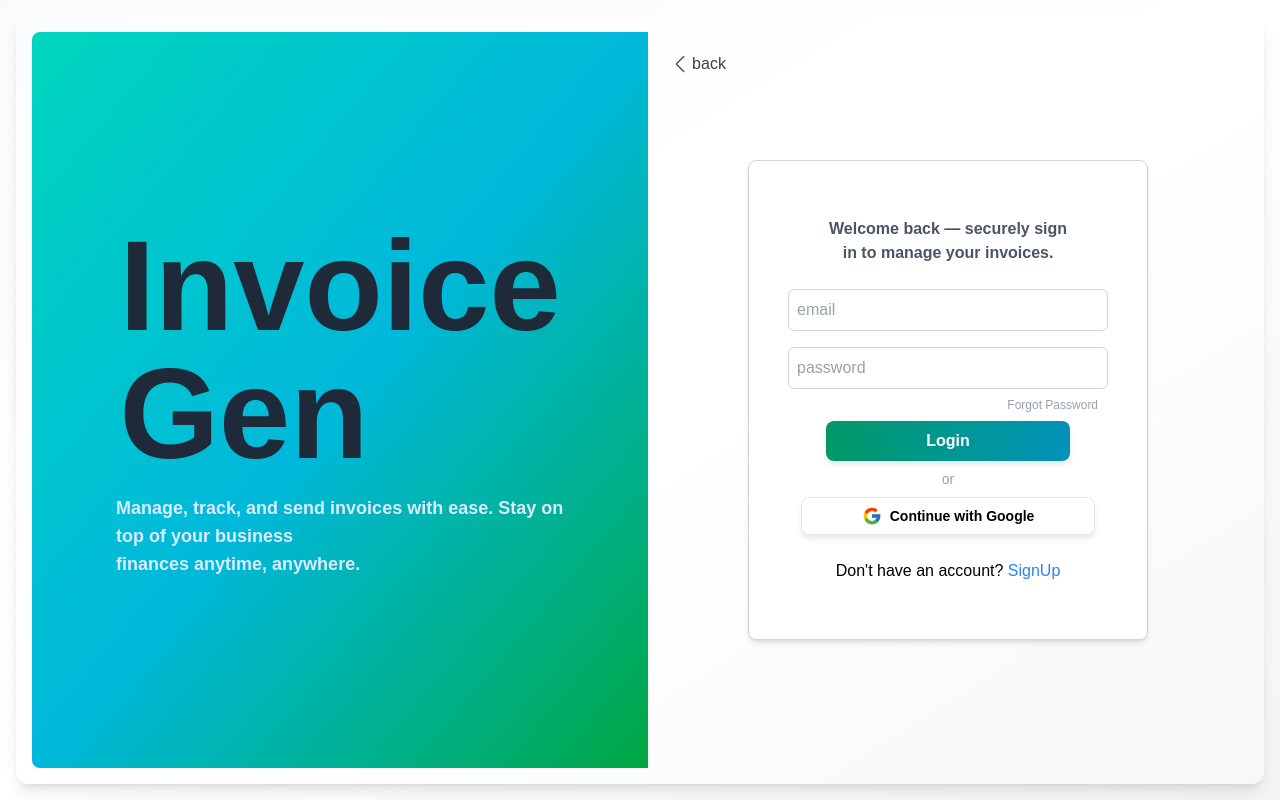
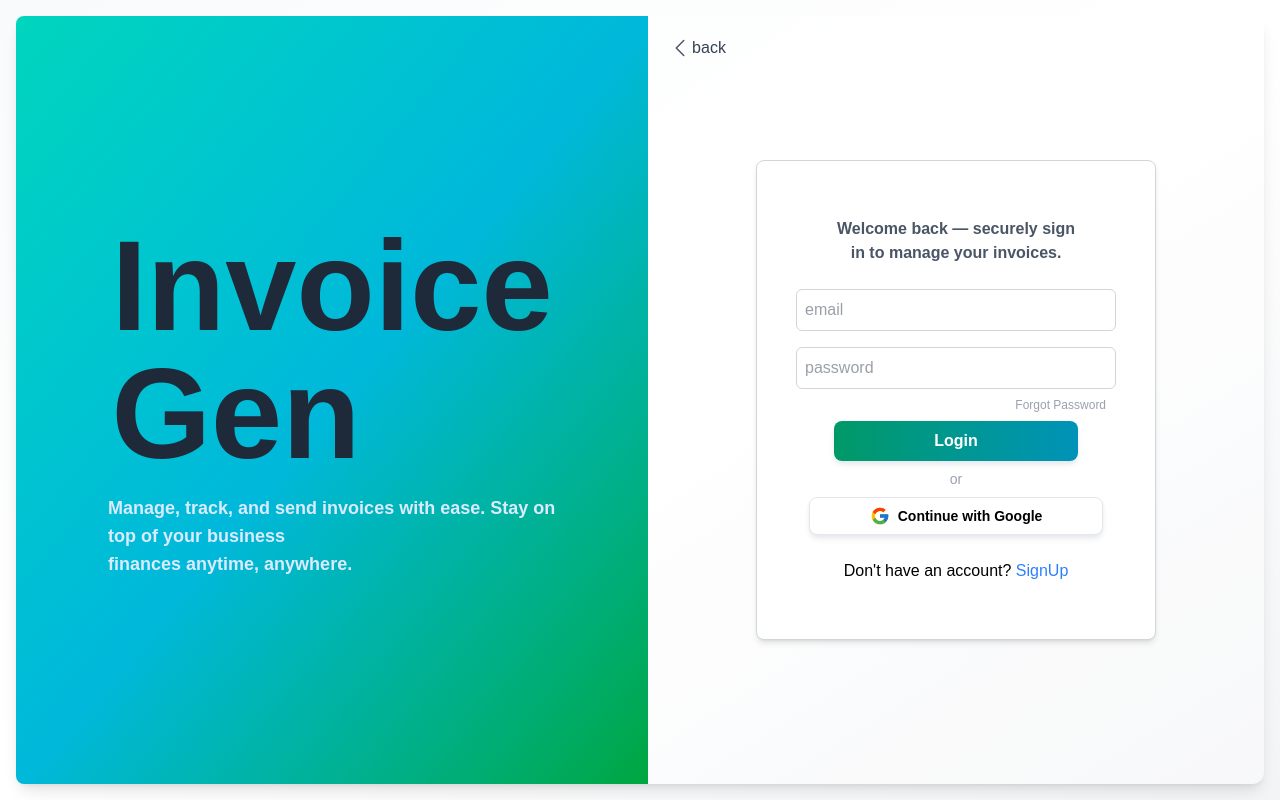
Before and after one commit to surajgupt01/Invo-Gen, a Next.js app: page /signin in a window 1280 px wide. Built offline with nearby package versions, Linux system fonts and the light colour scheme.

Commit message:
Responsie design

```diff
--- a/app/signin/page.tsx
+++ b/app/signin/page.tsx
@@ -7,7 +7,7 @@ export default function SignUp() {
   return (
     <div className="md:p-4 p-3  w-full h-screen bg-gradient-to-br [@media(min-width:930px)]:from-gray-50 [@media(min-width:930px)]:via-white [@media(min-width:930px)]:to-gray-100 from-teal-600 via-cyan-500 to-green-500  flex  justify-center  items-center ">
 
-       <div className="flex shadow-lg  rounded-xl w-full h-full p-4 bg-white/30">
+       <div className="flex shadow-lg  rounded-xl w-full h-full  bg-white/30">
 
         <SignSideBar/>
 
```
